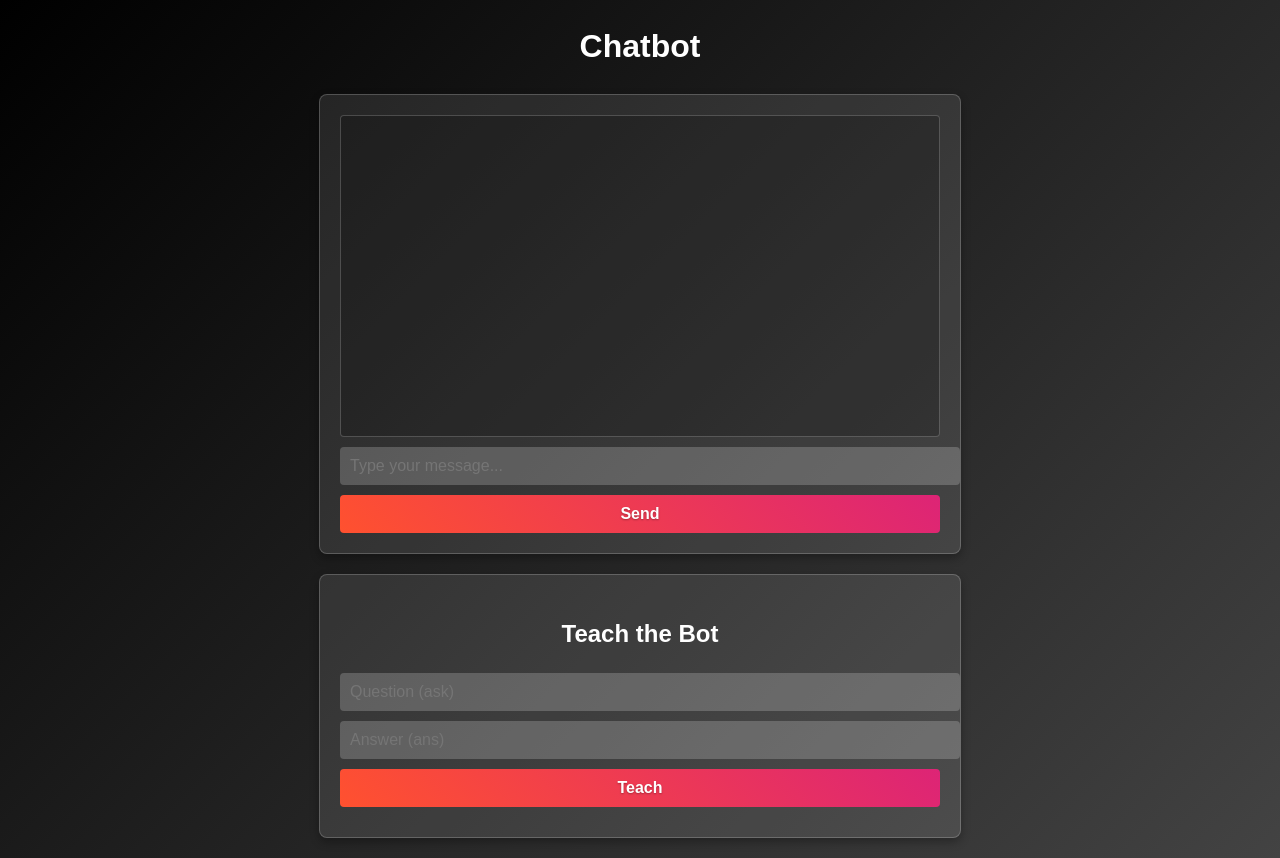
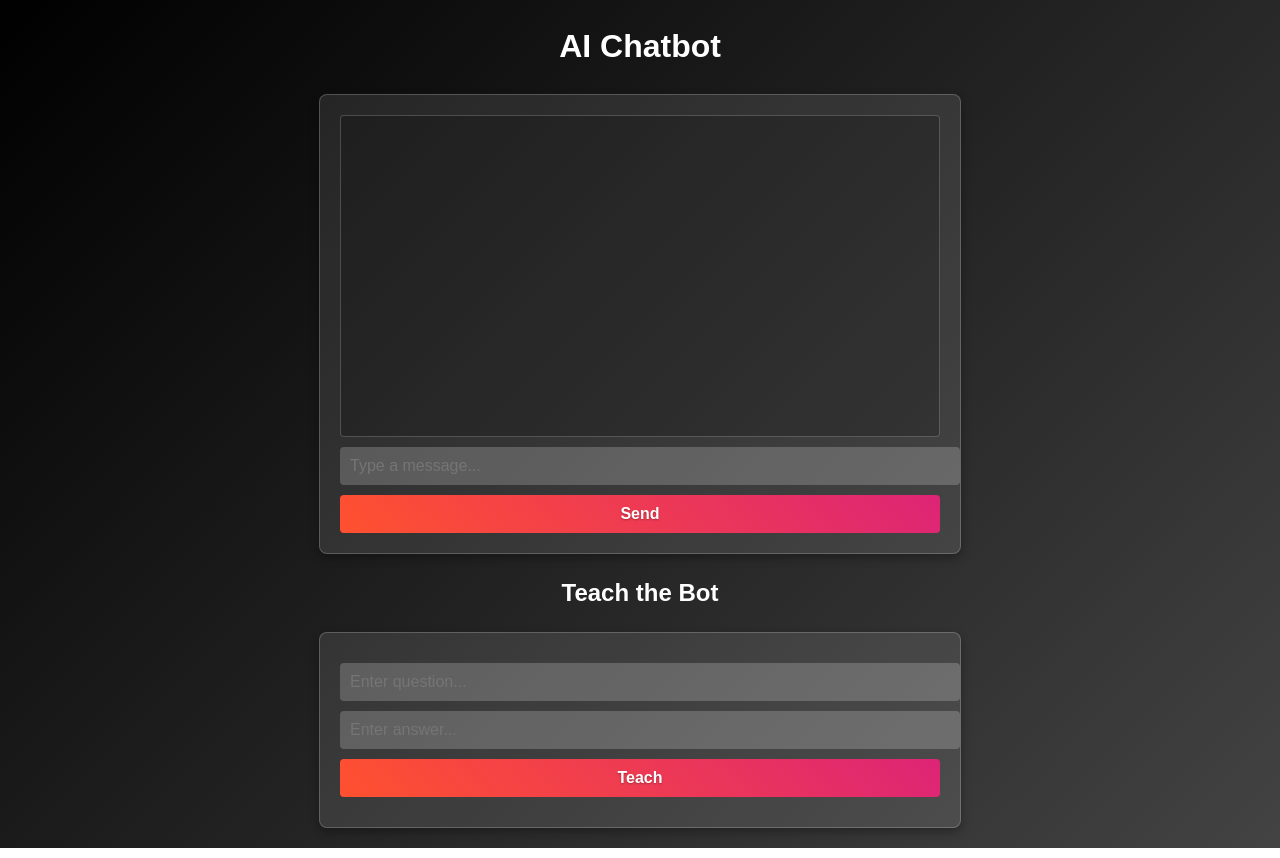
Before and after one commit to MR-AYAN-CHOWDHURY/Simsimi2.0, a website: page public/index.html in a window 1280 px wide. Drawn offline with Linux system fonts and the light colour scheme.

Commit message:
Update index.html

```diff
--- a/public/index.html
+++ b/public/index.html
@@ -3,32 +3,32 @@
 <head>
     <meta charset="UTF-8">
     <meta name="viewport" content="width=device-width, initial-scale=1.0">
-  <title>亗ㅤ𝐕𝐄𝐗 𝐀𝐃𝐍𝐀𝐍ㅤ亗 -Chatbot</title>
+    <title>Chatbot with Teaching Mode</title>
     <link rel="stylesheet" href="styles.css">
 </head>
 <body>
-  <h1>Chatbot</h1>
 
+    <h1>AI Chatbot</h1>
 
     <div id="chat-container">
         <div id="chat-box"></div>
         <form id="chat-form">
-      <input type="text" id="chat-input" placeholder="Type your message..." autocomplete="off" required />
+            <input type="text" id="chat-input" placeholder="Type a message..." required>
             <button type="submit">Send</button>
         </form>
     </div>
 
-
+    <h2>Teach the Bot</h2>
     <div id="teach-container">
-    <h2>Teach the Bot</h2>
         <form id="teach-form">
-      <input type="text" id="teach-ask" placeholder="Question (ask)" autocomplete="off" required />
-      <input type="text" id="teach-ans" placeholder="Answer (ans)" autocomplete="off" required />
+            <input type="text" id="teach-ask" placeholder="Enter question..." required>
+            <input type="text" id="teach-ans" placeholder="Enter answer..." required>
             <button type="submit">Teach</button>
         </form>
         <div id="teach-response"></div>
     </div>
 
     <script src="script.js"></script>
+
 </body>
 </html>
```
Lines whose indentation alone changed are shown as unchanged.
